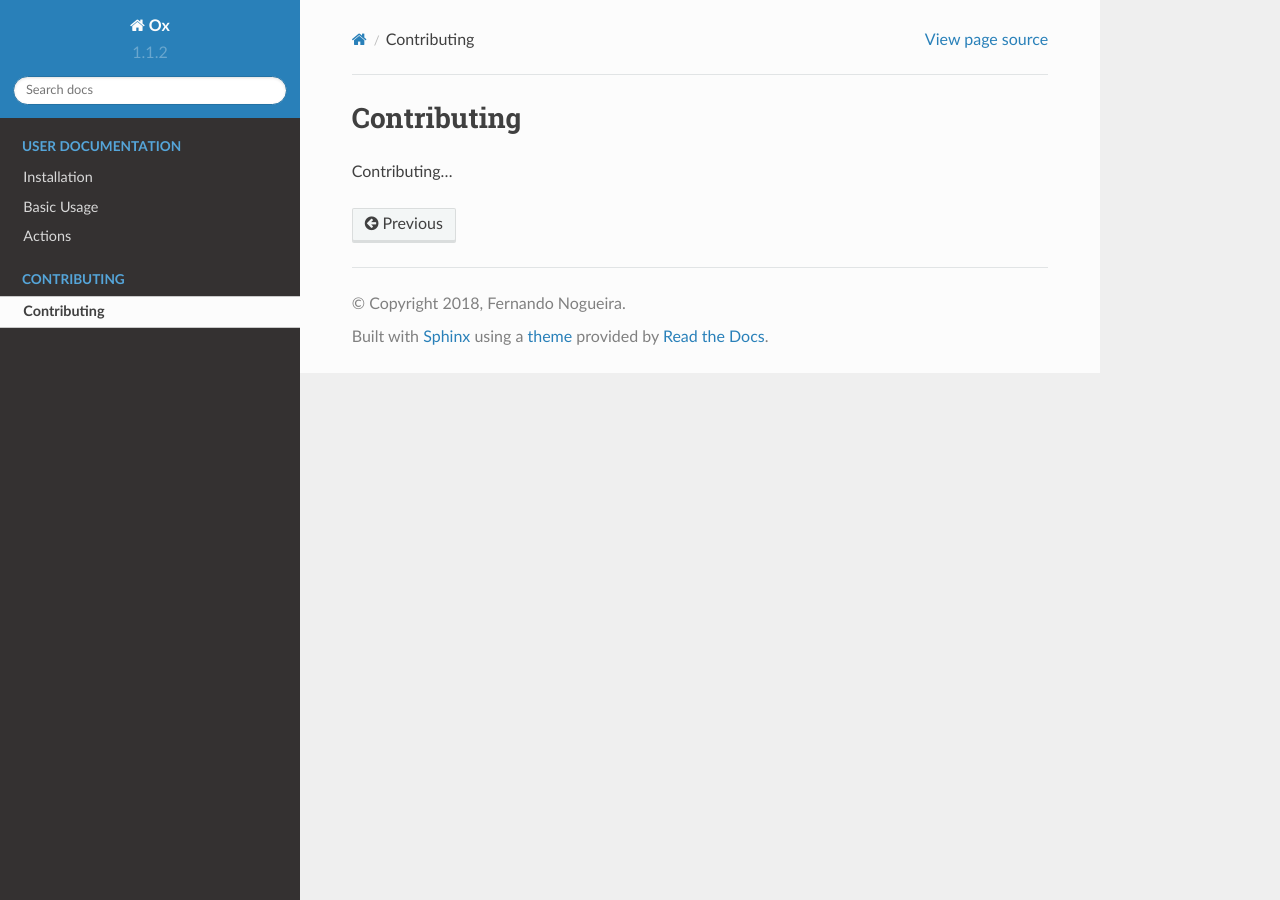
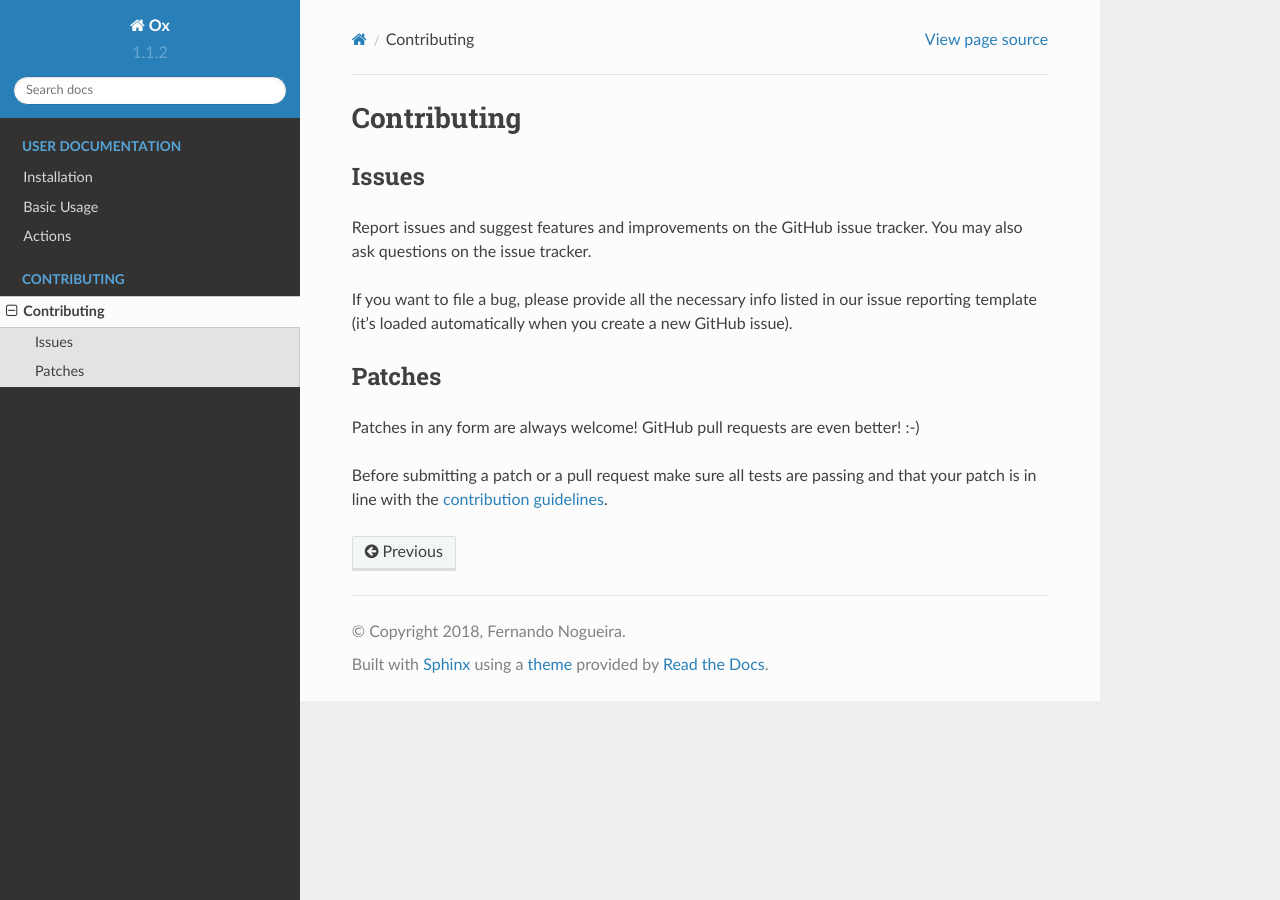
Before and after one commit to fernandonogueira/Ox, a Sphinx documentation site: the page built from docs/contributing.rst, in a window 1280 px wide. Built offline with Sphinx 7.4.7 and the Read the Docs theme 2.0.0, drawn with Linux system fonts in a browser that asks for light colours.

Commit message:
Improving docs

```diff
--- a/docs/contributing.rst
+++ b/docs/contributing.rst
@@ -1,4 +1,19 @@
 Contributing
 ============
 
-Contributing...
+Issues
+------
+
+Report issues and suggest features and improvements on the GitHub issue tracker.
+You may also ask questions on the issue tracker.
+
+If you want to file a bug, please provide all the necessary info listed in our issue reporting template
+(it's loaded automatically when you create a new GitHub issue).
+
+Patches
+-------
+
+Patches in any form are always welcome! GitHub pull requests are even better! :-)
+
+Before submitting a patch or a pull request make sure all tests are passing
+and that your patch is in line with the `contribution guidelines <https://github.com/fernandonogueira/Ox/blob/master/CONTRIBUTING.md>`_.
```
Also changed, not shown: CONTRIBUTING.md (added, +18 -0 lines), .github/ISSUE_TEMPLATE.md (added), .github/PULL_REQUEST_TEMPLATE.md (added).
